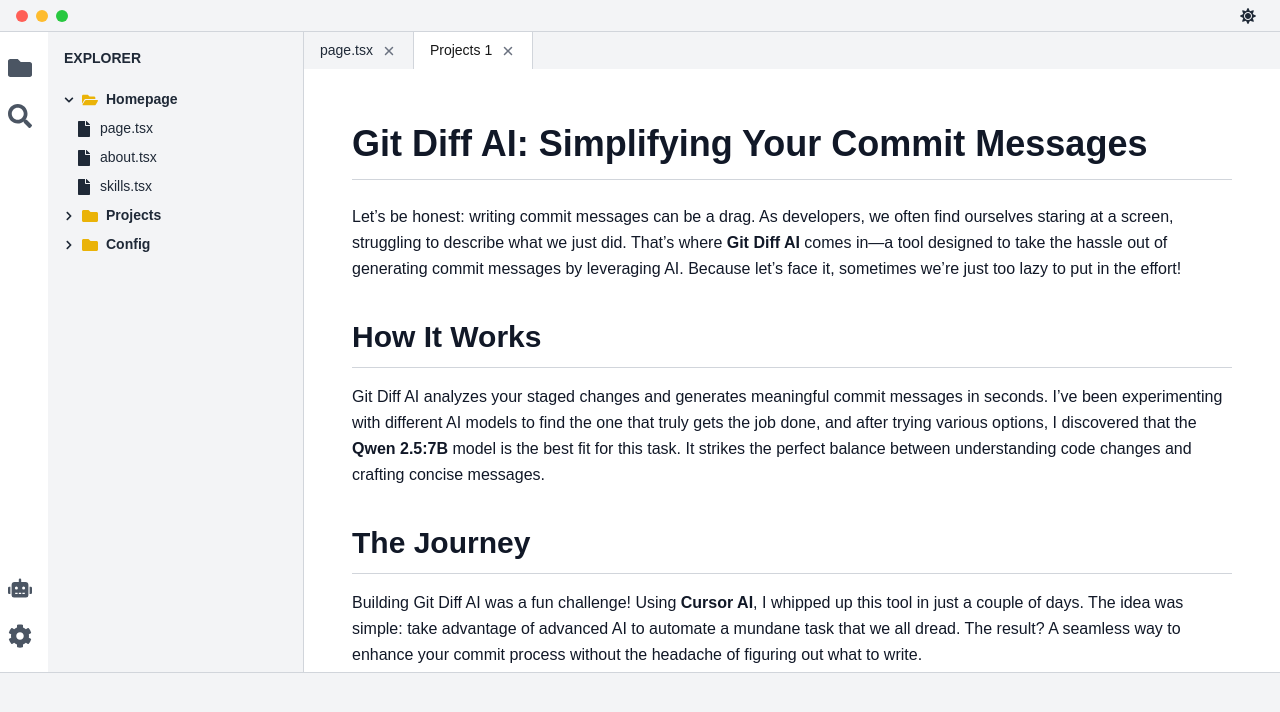
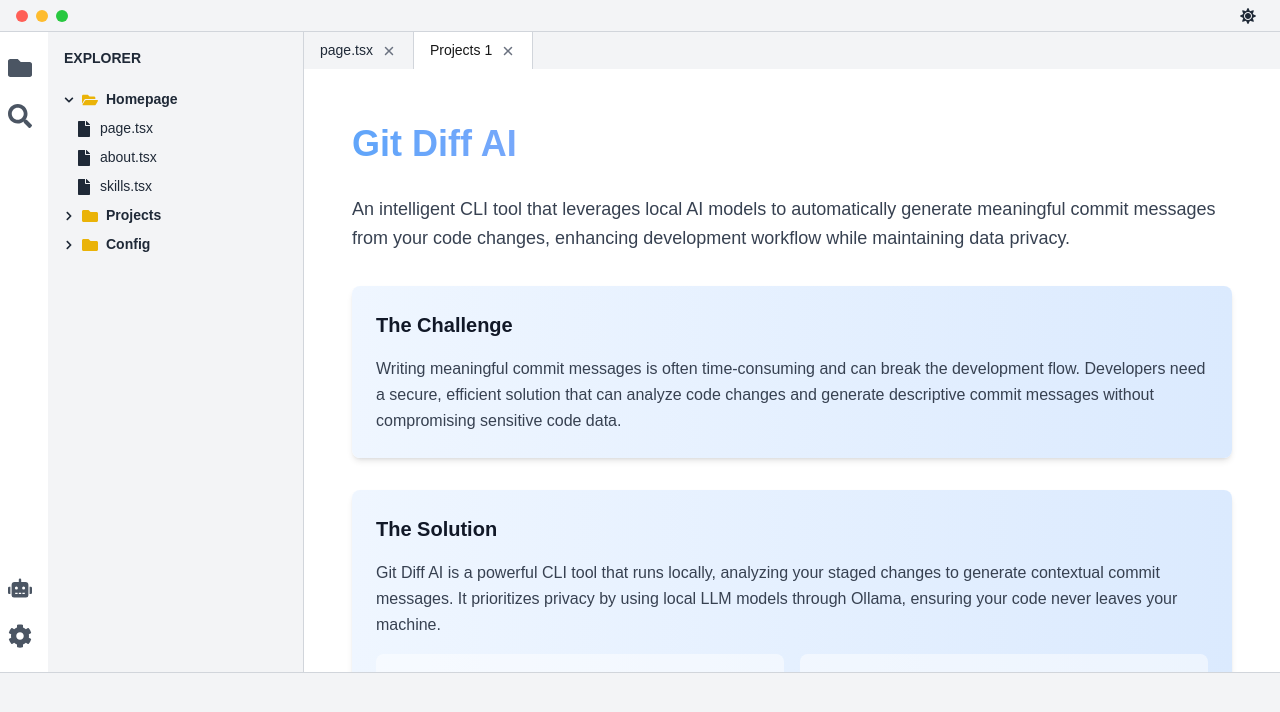
Before and after one commit to jemil-suleimanov/jemil-s, a Next.js app: page /projects/1 in a window 1280 px wide. Shown: the top 712 px of the page. Built offline with nearby package versions, Linux system fonts and the light colour scheme.

Commit message:
add section for git-diff-ai

```diff
--- a/app/projects/[id]/page.tsx
+++ b/app/projects/[id]/page.tsx
@@ -1,50 +1,134 @@
+"use client";
+
 import React from 'react';
 import Link from 'next/link';
+import { FaGithub } from 'react-icons/fa';
 
+const headingGradientClass = `
+  bg-clip-text text-transparent
+  bg-gradient-to-r from-blue-400 to-purple-300
+  dark:from-blue-400 dark:to-purple-400
+`;
 
 const ProjectPage: React.FC = () => {
+  return (
+    <div className="min-h-screen p-8">
+      <div className="max-w-4xl mx-auto space-y-8">
+        <div>
+          <h1 className={`text-4xl font-bold mb-6 ${headingGradientClass}`}>
+            Git Diff AI
+          </h1>
+          <p className="text-lg leading-relaxed text-gray-700 dark:text-gray-300 mb-4">
+            An intelligent CLI tool that leverages local AI models to automatically generate
+            meaningful commit messages from your code changes, enhancing development workflow
+            while maintaining data privacy.
+          </p>
+        </div>
 
-  return (
-    <div className="min-h-screen p-8 bg-white dark:bg-gray-800 text-gray-900 dark:text-gray-100">
-      <h1 className="text-4xl font-bold mb-6 border-b border-gray-300 dark:border-gray-600 pb-2">
-        Git Diff AI: Simplifying Your Commit Messages
-      </h1>
+        <div className="bg-gradient-to-r from-blue-50 to-blue-100 dark:from-gray-800 dark:to-gray-900
+                      rounded-lg p-6 shadow-md hover:shadow-lg transition-shadow duration-300">
+          <h2 className="text-xl font-semibold mb-4 text-gray-900 dark:text-gray-100">
+            The Challenge
+          </h2>
+          <p className="text-gray-700 dark:text-gray-300 leading-relaxed">
+            Writing meaningful commit messages is often time-consuming and can break the development flow.
+            Developers need a secure, efficient solution that can analyze code changes and generate
+            descriptive commit messages without compromising sensitive code data.
+          </p>
+        </div>
 
-      <p className="mb-6 leading-relaxed">
-        Let’s be honest: writing commit messages can be a drag. As developers, we often find ourselves staring at a screen, struggling to describe what we just did. That’s where <strong>Git Diff AI</strong> comes in—a tool designed to take the hassle out of generating commit messages by leveraging AI. Because let’s face it, sometimes we’re just too lazy to put in the effort!
-      </p>
+        <div className="bg-gradient-to-r from-blue-50 to-blue-100 dark:from-gray-800 dark:to-gray-900
+                      rounded-lg p-6 shadow-md hover:shadow-lg transition-shadow duration-300">
+          <h2 className="text-xl font-semibold mb-4 text-gray-900 dark:text-gray-100">
+            The Solution
+          </h2>
+          <div className="space-y-4">
+            <p className="text-gray-700 dark:text-gray-300 leading-relaxed">
+              Git Diff AI is a powerful CLI tool that runs locally, analyzing your staged changes to generate
+              contextual commit messages. It prioritizes privacy by using local LLM models through Ollama,
+              ensuring your code never leaves your machine.
+            </p>
+            <div className="grid grid-cols-1 md:grid-cols-2 gap-4 mt-6">
+              <div className="p-4 bg-white/50 dark:bg-gray-700/50 rounded-lg">
+                <h3 className="font-medium text-gray-900 dark:text-gray-100 mb-2">
+                  Key Features
+                </h3>
+                <ul className="space-y-2 text-gray-700 dark:text-gray-300">
+                  <li className="flex items-center gap-2">
+                    <span className="text-blue-500">•</span>
+                    Generates concise and descriptive git messages
+                  </li>
+                  <li className="flex items-center gap-2">
+                    <span className="text-blue-500">•</span>
+                    Ensures data privacy with local LLM processing
+                  </li>
+                  <li className="flex items-center gap-2">
+                    <span className="text-blue-500">•</span>
+                    Flexible usage as CLI tool or npm command
+                  </li>
+                  <li className="flex items-center gap-2">
+                    <span className="text-blue-500">•</span>
+                    Customizable model selection
+                  </li>
+                </ul>
+              </div>
+              <div className="p-4 bg-white/50 dark:bg-gray-700/50 rounded-lg">
+                <h3 className="font-medium text-gray-900 dark:text-gray-100 mb-2">
+                  Technical Stack
+                </h3>
+                <ul className="space-y-2 text-gray-700 dark:text-gray-300">
+                  <li className="flex items-center gap-2">
+                    <span className="text-blue-500">•</span>
+                    Node.js Runtime
+                  </li>
+                  <li className="flex items-center gap-2">
+                    <span className="text-blue-500">•</span>
+                    JavaScript (Core Logic)
+                  </li>
+                  <li className="flex items-center gap-2">
+                    <span className="text-blue-500">•</span>
+                    Ollama (Local LLM Integration)
+                  </li>
+                </ul>
+              </div>
+            </div>
+          </div>
+        </div>
 
-      <h2 className="text-3xl font-semibold mt-8 mb-4 border-b border-gray-300 dark:border-gray-600 pb-2">
-        How It Works
-      </h2>
-      <p className="mb-6 leading-relaxed">
-        Git Diff AI analyzes your staged changes and generates meaningful commit messages in seconds. I’ve been experimenting with different AI models to find the one that truly gets the job done, and after trying various options, I discovered that the <strong>Qwen 2.5:7B</strong> model is the best fit for this task. It strikes the perfect balance between understanding code changes and crafting concise messages.
-      </p>
+        <div className="bg-gradient-to-r from-blue-50 to-blue-100 dark:from-gray-800 dark:to-gray-900
+                      rounded-lg p-6 shadow-md hover:shadow-lg transition-shadow duration-300">
+          <h2 className="text-xl font-semibold mb-4 text-gray-900 dark:text-gray-100">
+            Development Journey
+          </h2>
+          <p className="text-gray-700 dark:text-gray-300 leading-relaxed">
+            Built using Cursor AI in just a few days, this project demonstrates the power of AI-assisted
+            development. The focus was on creating a tool that seamlessly integrates into the developer
+            workflow while providing meaningful commit messages that accurately describe code changes.
+          </p>
+        </div>
 
-      <h2 className="text-3xl font-semibold mt-8 mb-4 border-b border-gray-300 dark:border-gray-600 pb-2">
-        The Journey
-      </h2>
-      <p className="mb-6 leading-relaxed">
-        Building Git Diff AI was a fun challenge! Using <strong>Cursor AI</strong>, I whipped up this tool in just a couple of days. The idea was simple: take advantage of advanced AI to automate a mundane task that we all dread. The result? A seamless way to enhance your commit process without the headache of figuring out what to write.
-      </p>
-
-      <h2 className="text-3xl font-semibold mt-8 mb-4 border-b border-gray-300 dark:border-gray-600 pb-2">
-        Why You Need It
-      </h2>
-      <p className="mb-6 leading-relaxed">
-        Whether you’re a solo developer or part of a team, Git Diff AI makes your life easier. You can focus on what really matters—writing code—while the tool takes care of documenting your changes. It’s a win-win situation! Plus, with the power of AI at your fingertips, you’ll never have to worry about vague commit messages again.
-      </p>
-
-      <h2 className="text-3xl font-semibold mt-8 mb-4 border-b border-gray-300 dark:border-gray-600 pb-2">
-        Join the Revolution
-      </h2>
-      <p className="mb-6 leading-relaxed">
-        I’m excited about the potential of Git Diff AI and the difference it can make for developers everywhere. If you want to be part of this journey, check out the project on GitHub, and let’s make our commit messages smarter together!
-      </p>
-
-      <Link href="/projects" className="mt-8 inline-block text-blue-600 hover:underline font-semibold">
-        Back to Projects
-      </Link>
+        <div className="flex justify-between items-center">
+          <Link
+            href="/projects"
+            className="text-blue-600 dark:text-blue-400 hover:underline font-medium
+                     flex items-center gap-2 group"
+          >
+            <span className="transform group-hover:-translate-x-1 transition-transform duration-200">←</span>
+            Back to Projects
+          </Link>
+          <a
+            href="https://github.com/jemil-c-137/git-diff-ai"
+            target="_blank"
+            rel="noopener noreferrer"
+            className="flex items-center gap-2 px-4 py-2 bg-gray-900 dark:bg-gray-700
+                     text-white rounded-lg hover:bg-gray-800 dark:hover:bg-gray-600
+                     transition-colors duration-200"
+          >
+            <FaGithub className="w-5 h-5" />
+            View on GitHub
+          </a>
+        </div>
+      </div>
     </div>
   );
 };
```
